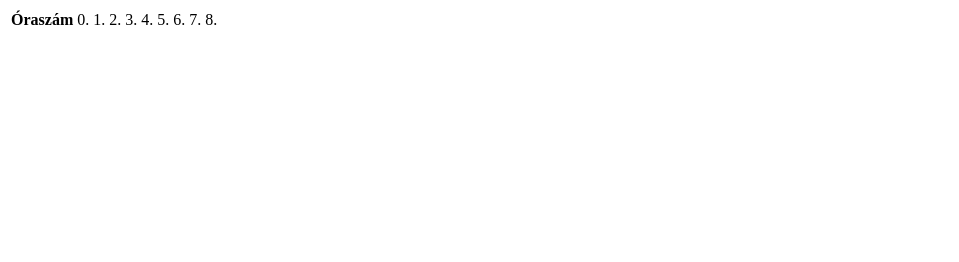
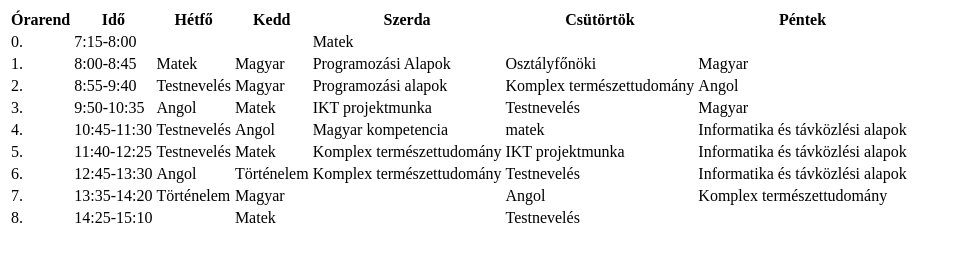
Before and after one commit to SzirmaiA/web, a plain HTML site: page tablazat.html in a window 1280 px wide. Shown: the whole page, without its empty margins (0-959 px from the left). Drawn offline with Linux system fonts and the light colour scheme.

Commit message:
Táblázat

```diff
--- a/tablazat.html
+++ b/tablazat.html
@@ -8,87 +8,93 @@
 <body>
 <table>
     <tr>
-        <th>Óraszám</th>
-        <td>0.</td>
-        <td>1.</td>
-        <td>2.</td>
-        <td>3.</td>
-        <td>4.</td>
-        <td>5.</td>
-        <td>6.</td>
-        <td>7.</td>
-        <td>8.</td>
+        <th>Órarend</th>
+        <th>Idő</th>
+        <th>Hétfő</th>
+        <th>Kedd</th>
+        <th>Szerda</th>
+        <th>Csütörtök</th>
+        <th>Péntek</th>
     </tr>
     <tr>
+        <td>0.</td>
+        <td>7:15-8:00</td>
         <td></td>
         <td></td>
-        <td></td>
-        <td></td>
-        <td></td>
-        <td></td>
-        <td></td>
-        <td></td>
+        <td>Matek</td>
         <td></td>
         <td></td>
     </tr>
     <tr>
-        <td></td>
-        <td></td>
-        <td></td>
-        <td></td>
-        <td></td>
-        <td></td>
-        <td></td>
-        <td></td>
-        <td></td>
-        <td></td>
+        <td>1.</td>
+        <td>8:00-8:45</td>
+        <td>Matek</td>
+        <td>Magyar</td>
+        <td>Programozási Alapok</td>
+        <td>Osztályfőnöki</td>
+        <td>Magyar</td>
     </tr>
     <tr>
-        <td></td>
-        <td></td>
-        <td></td>
-        <td></td>
-        <td></td>
-        <td></td>
-        <td></td>
-        <td></td>
-        <td></td>
-        <td></td>
+        <td>2.</td>
+        <td>8:55-9:40</td>
+        <td>Testnevelés</td>
+        <td>Magyar</td>
+        <td>Programozási alapok</td>
+        <td>Komplex természettudomány</td>
+        <td>Angol</td>
     </tr>
     <tr>
-        <td></td>
-        <td></td>
-        <td></td>
-        <td></td>
-        <td></td>
-        <td></td>
-        <td></td>
-        <td></td>
-        <td></td>
-        <td></td>
+        <td>3.</td>
+        <td>9:50-10:35</td>
+        <td>Angol</td>
+        <td>Matek</td>
+        <td>IKT projektmunka</td>
+        <td>Testnevelés</td>
+        <td>Magyar</td>
     </tr>
     <tr>
-        <td></td>
-        <td></td>
-        <td></td>
-        <td></td>
-        <td></td>
-        <td></td>
-        <td></td>
-        <td></td>
-        <td></td>
-        <td></td>
+        <td>4.</td>
+        <td>10:45-11:30</td>
+        <td>Testnevelés</td>
+        <td>Angol</td>
+        <td>Magyar kompetencia</td>
+        <td>matek</td>
+        <td>Informatika és távközlési alapok</td>
     </tr>
     <tr>
+        <td>5.</td>
+        <td>11:40-12:25</td>
+        <td>Testnevelés</td>
+        <td>Matek</td>
+        <td>Komplex természettudomány</td>
+        <td>IKT projektmunka</td>
+        <td>Informatika és távközlési alapok</td>
+    </tr>
+    <tr>
+        <td>6.</td>
+        <td>12:45-13:30</td>
+        <td>Angol</td>
+        <td>Történelem</td>
+        <td>Komplex természettudomány</td>
+        <td>Testnevelés</td>
+        <td>Informatika és távközlési alapok</td>
+    </tr>
+    <tr>
+        <td>7.</td>
+        <td>13:35-14:20</td>
+        <td>Történelem</td>
+        <td>Magyar</td>
         <td></td>
+        <td>Angol</td>
+        <td>Komplex természettudomány</td>
+    </tr>
+    <tr>
+        <td>8.</td>
+        <td>14:25-15:10</td>
         <td></td>
+        <td>Matek</td>
         <td></td>
-        <td></td>
-        <td></td>
-        <td></td>
-        <td></td>
-        <td></td>
-        <td></td>
+        <td>Testnevelés</td>
         <td></td>
     </tr>
 </table>
```
